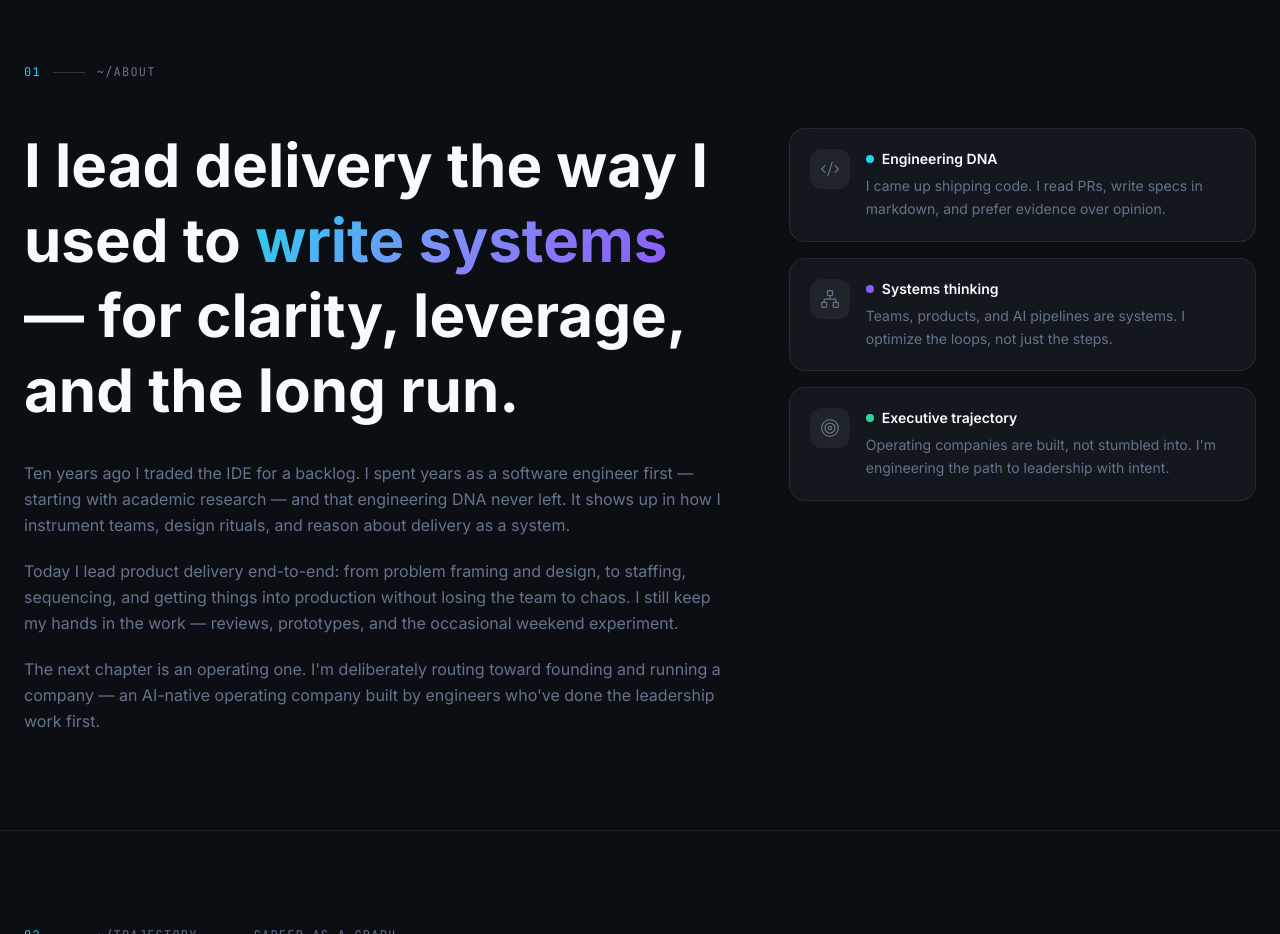
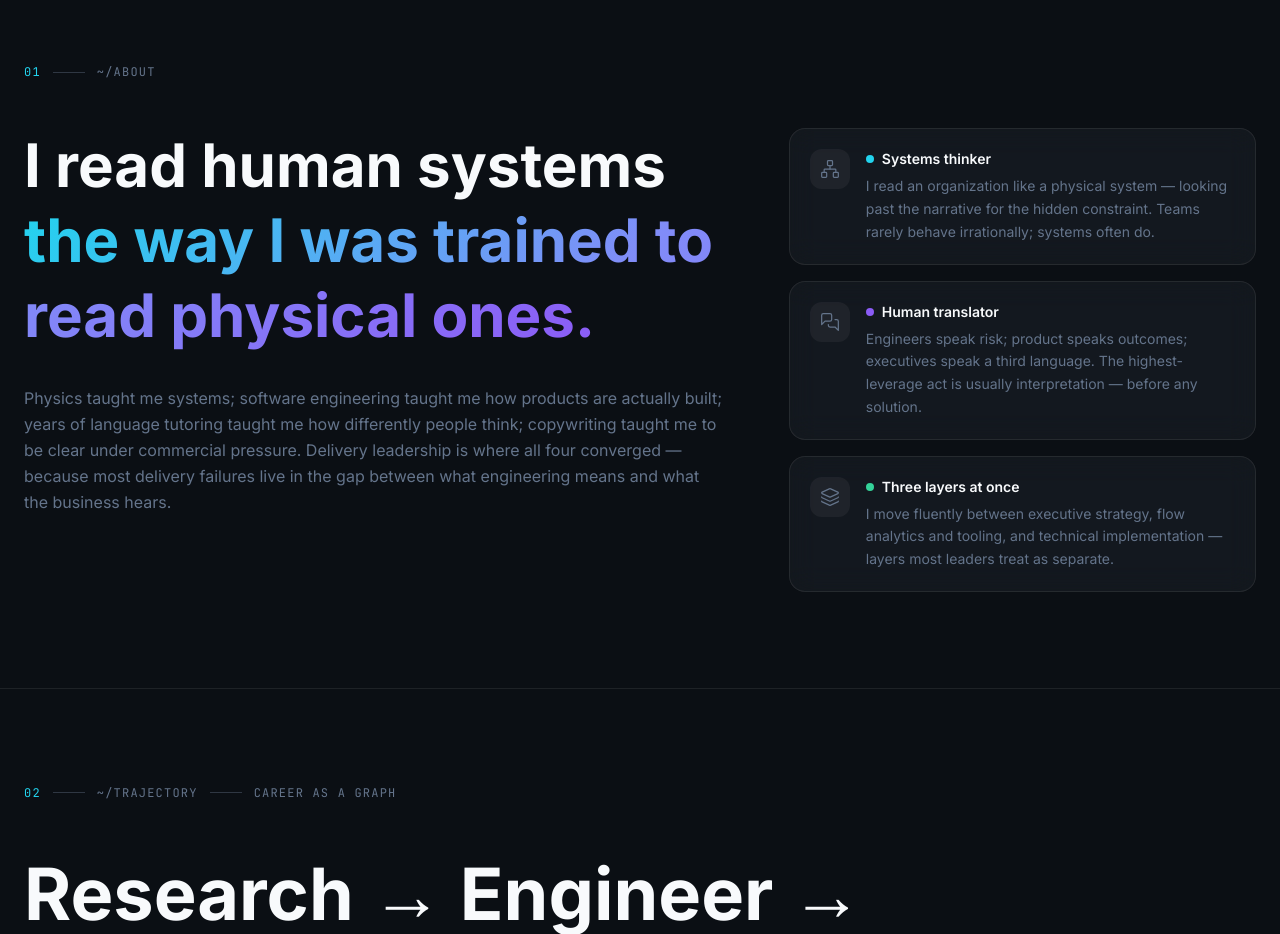
Before and after one commit to eamoe/digital-cv, a Next.js app: page /digital-cv/ in a window 1280 px wide. Shown: the part 900-1834 px from the top of the page. Built offline with nearby package versions, Linux system fonts and the light colour scheme.

Commit message:
feat(about): rewrite section to systems-thinker narrative, data-driven via about.json

```diff
--- a/src/components/portfolio/About.tsx
+++ b/src/components/portfolio/About.tsx
@@ -1,29 +1,20 @@
 'use client'
 
 import { motion } from 'framer-motion'
-import { Code2, Network, Target } from 'lucide-react'
+import { Network, MessagesSquare, Layers, type LucideIcon } from 'lucide-react'
 import SectionLabel from './SectionLabel'
+import aboutData from '@/data/about.json'
+import type { About as AboutData } from '@/types'
 
-const PILLARS = [
-  {
-    icon:        Code2,
-    dot:         'bg-primary',
-    title:       'Engineering DNA',
-    description: 'I came up shipping code. I read PRs, write specs in markdown, and prefer evidence over opinion.',
-  },
-  {
-    icon:        Network,
-    dot:         'bg-accent',
-    title:       'Systems thinking',
-    description: 'Teams, products, and AI pipelines are systems. I optimize the loops, not just the steps.',
-  },
-  {
-    icon:        Target,
-    dot:         'bg-emerald',
-    title:       'Executive trajectory',
-    description: "Operating companies are built, not stumbled into. I'm engineering the path to leadership with intent.",
-  },
-]
+const about = aboutData as AboutData
+
+const ICON_MAP: Record<string, LucideIcon> = { Network, MessagesSquare, Layers }
+
+const DOT: Record<string, string> = {
+  primary: 'bg-primary',
+  accent:  'bg-accent',
+  emerald: 'bg-emerald',
+}
 
 export default function About() {
   return (
@@ -41,27 +32,22 @@ export default function About() {
             transition={{ duration: 0.55, ease: 'easeOut' }}
           >
             <h2 className="text-5xl lg:text-6xl font-bold text-foreground leading-tight mb-8">
-              I lead delivery the way I used to{' '}
-              <span className="text-gradient-cyan-violet">write systems</span>
-              {' '}— for clarity, leverage, and the long run.
+              {about.headline_lead}{' '}
+              <span className="text-gradient-cyan-violet">{about.headline_rest}</span>
             </h2>
 
             <div className="space-y-5 text-muted text-base leading-relaxed">
-              <p>
-                Ten years ago I traded the IDE for a backlog. I spent years as a software engineer first — starting with academic research — and that engineering DNA never left. It shows up in how I instrument teams, design rituals, and reason about delivery as a system.
-              </p>
-              <p>
-                Today I lead product delivery end-to-end: from problem framing and design, to staffing, sequencing, and getting things into production without losing the team to chaos. I still keep my hands in the work — reviews, prototypes, and the occasional weekend experiment.
-              </p>
-              <p>
-                The next chapter is an operating one. I&apos;m deliberately routing toward founding and running a company — an AI-native operating company built by engineers who&apos;ve done the leadership work first.
-              </p>
+              {about.paragraphs.map((p, i) => (
+                <p key={i}>{p}</p>
+              ))}
             </div>
           </motion.div>
 
           {/* Right: pillar cards */}
           <div className="flex flex-col gap-4">
-            {PILLARS.map(({ icon: Icon, dot, title, description }, i) => (
+            {about.pillars.map(({ icon, dot, title, description }, i) => {
+              const Icon = ICON_MAP[icon] ?? Network
+              return (
                 <motion.div
                   key={title}
                   initial={{ opacity: 0, x: 24 }}
@@ -78,13 +64,14 @@ export default function About() {
                   {/* Content */}
                   <div>
                     <div className="flex items-center gap-2 mb-1.5">
-                    <span className={`w-2 h-2 rounded-full shrink-0 ${dot}`} />
+                      <span className={`w-2 h-2 rounded-full shrink-0 ${DOT[dot]}`} />
                       <h3 className="text-sm font-semibold text-foreground">{title}</h3>
                     </div>
                     <p className="text-muted text-sm leading-relaxed">{description}</p>
                   </div>
                 </motion.div>
-            ))}
+              )
+            })}
           </div>
 
         </div>
--- /dev/null
+++ b/src/data/about.json
@@ -0,0 +1,27 @@
+{
+  "headline_lead": "I read human systems",
+  "headline_rest": "the way I was trained to read physical ones.",
+  "paragraphs": [
+    "Physics taught me systems; software engineering taught me how products are actually built; years of language tutoring taught me how differently people think; copywriting taught me to be clear under commercial pressure. Delivery leadership is where all four converged — because most delivery failures live in the gap between what engineering means and what the business hears."
+  ],
+  "pillars": [
+    {
+      "icon": "Network",
+      "dot": "primary",
+      "title": "Systems thinker",
+      "description": "I read an organization like a physical system — looking past the narrative for the hidden constraint. Teams rarely behave irrationally; systems often do."
+    },
+    {
+      "icon": "MessagesSquare",
+      "dot": "accent",
+      "title": "Human translator",
+      "description": "Engineers speak risk; product speaks outcomes; executives speak a third language. The highest-leverage act is usually interpretation — before any solution."
+    },
+    {
+      "icon": "Layers",
+      "dot": "emerald",
+      "title": "Three layers at once",
+      "description": "I move fluently between executive strategy, flow analytics and tooling, and technical implementation — layers most leaders treat as separate."
+    }
+  ]
+}
```
Also changed, not shown: src/types.ts (+16 -0 lines). Lines whose indentation alone changed are shown as unchanged.
